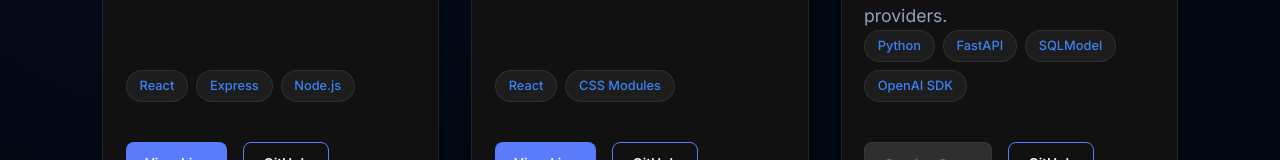
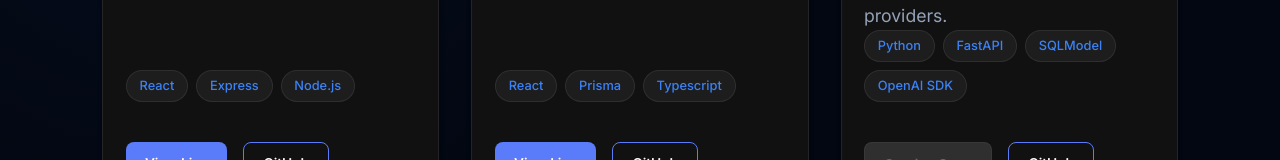
Before and after one commit to FortuneWhyte/portfolio-dev, a React (Vite) app: page /portfolio in a window 1280 px wide. Shown: the part 766-926 px from the top of the page. Built offline with nearby package versions, Linux system fonts and the light colour scheme.

Commit message:
Tech stack inclusion

```diff
--- a/src/pages/Portfolio.jsx
+++ b/src/pages/Portfolio.jsx
@@ -20,7 +20,7 @@ export default function Portfolio() {
             image: "/images/luxestylebraids.jpg",
             liveLink: "https://luxestylebraids.com",
             githubLink: "https://github.com/FortuneWhyte",
-            stack: ["React", "CSS Modules"]
+            stack: ["React", "Prisma", "Typescript"]
         },
         {
             title: "EvalLens",
```
